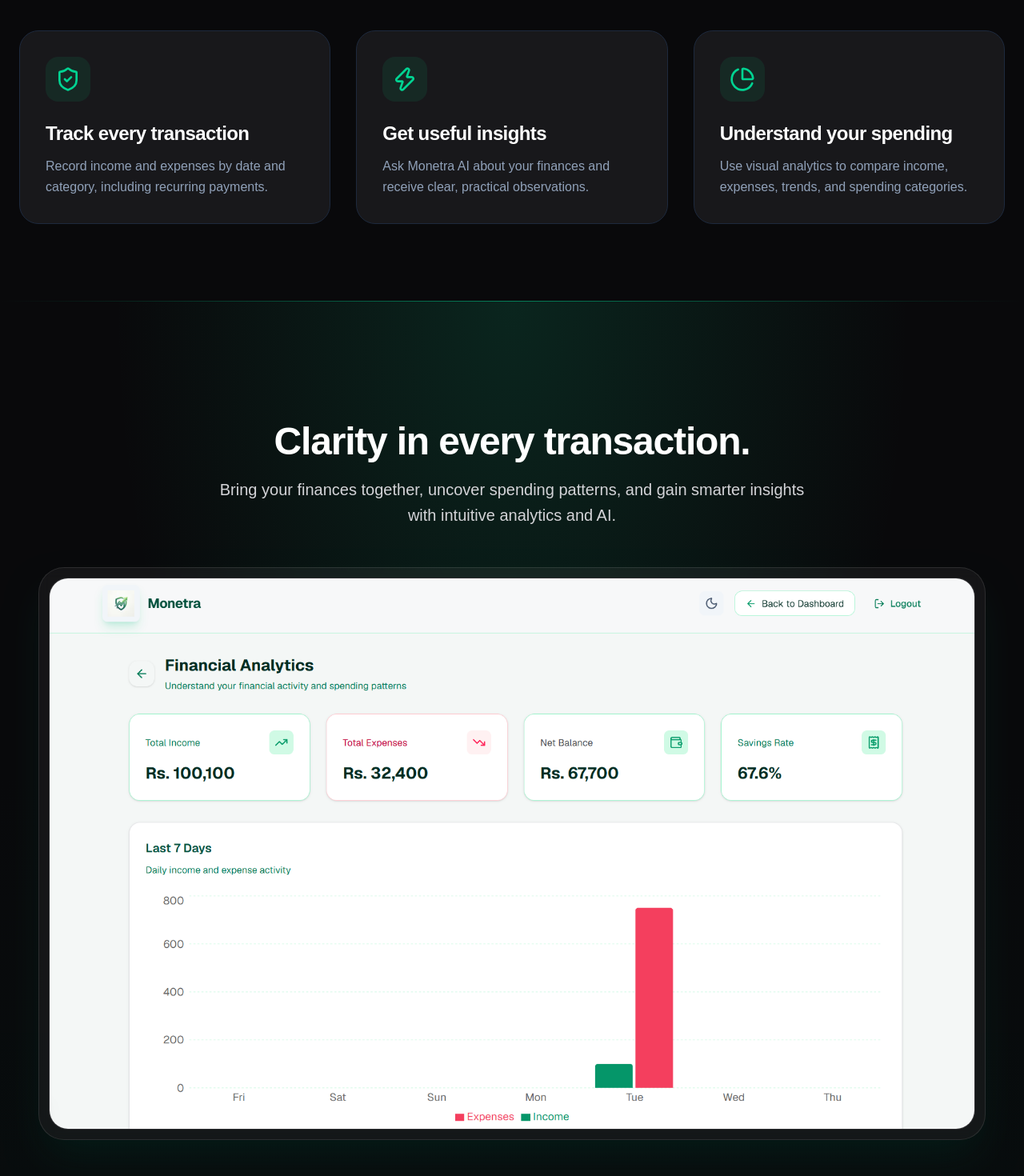
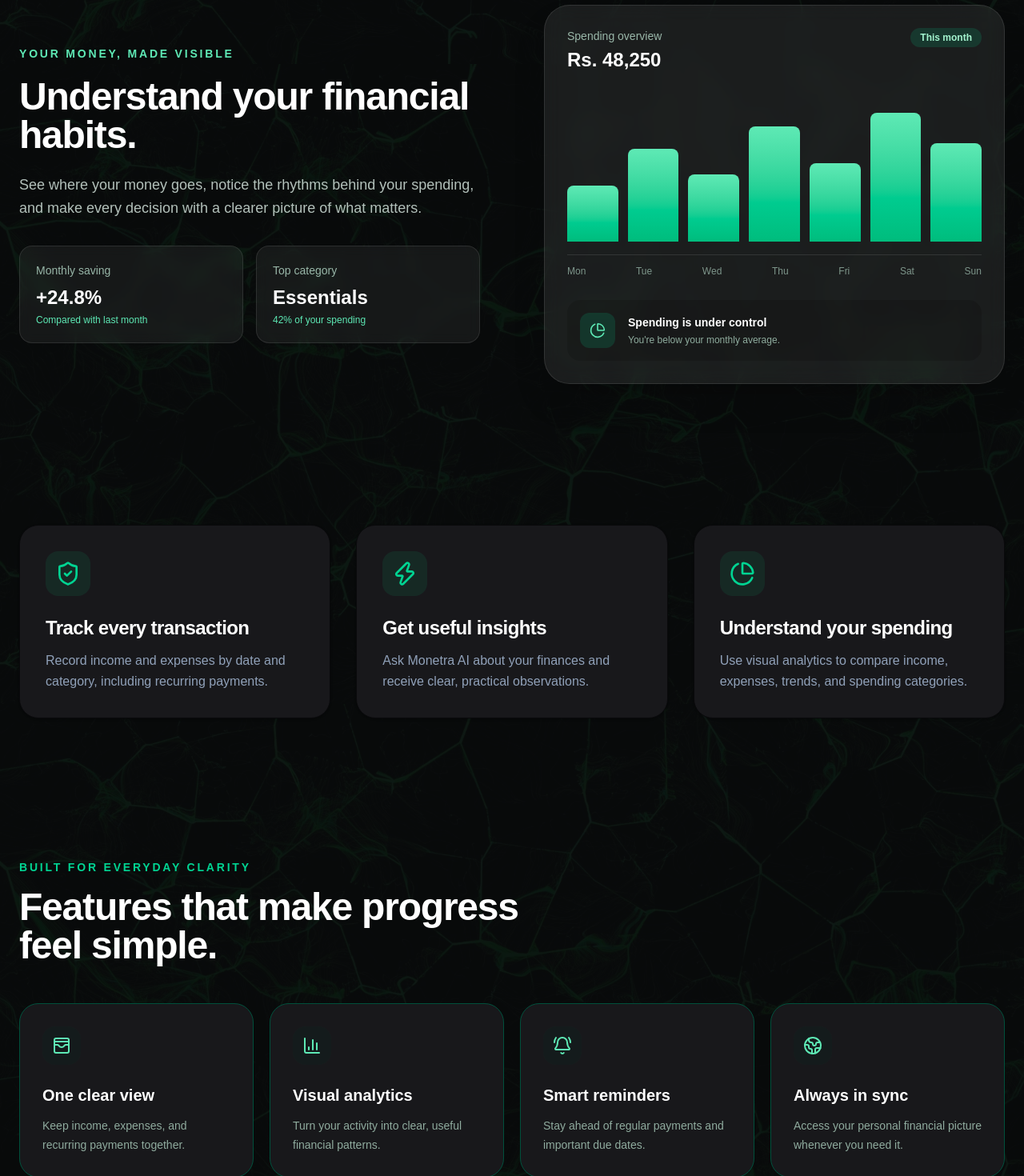
Before and after one commit to Chethiya-Bandara/Monetra, a Next.js app in the folder frontend/: page / in a window 1280 px wide. Shown: the part 720-2190 px from the top of the page at 80% size. Built offline with nearby package versions, Linux system fonts and the light colour scheme.

Commit message:
UI redesign

```diff
--- a/frontend/app/page.tsx
+++ b/frontend/app/page.tsx
@@ -10,6 +10,10 @@
   ShieldCheck,
   Zap,
   PieChart,
+  BarChart3,
+  BellRing,
+  Globe2,
+  WalletCards,
 } from "lucide-react";
 import Image from "next/image";
 
@@ -141,6 +145,74 @@
               },
             }
           );
+
+          gsap.fromTo(
+            ".habits-copy",
+            { autoAlpha: 0, x: -32 },
+            {
+              autoAlpha: 1,
+              x: 0,
+              duration: 0.75,
+              clearProps: "opacity,visibility,transform",
+              scrollTrigger: {
+                trigger: ".habits-section",
+                start: "top 75%",
+                once: true,
+              },
+            }
+          );
+
+          gsap.fromTo(
+            ".habits-chart",
+            { autoAlpha: 0, x: 32, scale: 0.96 },
+            {
+              autoAlpha: 1,
+              x: 0,
+              scale: 1,
+              duration: 0.85,
+              ease: "power3.out",
+              clearProps: "opacity,visibility,transform",
+              scrollTrigger: {
+                trigger: ".habits-section",
+                start: "top 75%",
+                once: true,
+              },
+            }
+          );
+
+          gsap.fromTo(
+            ".habit-bar",
+            { scaleY: 0 },
+            {
+              scaleY: 1,
+              transformOrigin: "bottom",
+              duration: 0.65,
+              stagger: 0.09,
+              ease: "power3.out",
+              scrollTrigger: {
+                trigger: ".habits-chart",
+                start: "top 82%",
+                once: true,
+              },
+            }
+          );
+
+          gsap.fromTo(
+            ".landing-detail-card",
+            { autoAlpha: 0, y: 22 },
+            {
+              autoAlpha: 1,
+              y: 0,
+              duration: 0.6,
+              stagger: 0.1,
+              clearProps: "opacity,visibility,transform",
+              scrollTrigger: {
+                trigger: ".landing-detail-features",
+                start: "top 80%",
+                once: true,
+              },
+            }
+          );
         }
       );
 
@@ -190,7 +262,7 @@
 
       <div className="relative z-10">
 
-        <section className="px-6 pt-40 pb-32 text-center max-w-5xl mx-auto">
+        <section className="px-6 pt-40 pb-24 text-center max-w-5xl mx-auto">
 
           <h1 ref={heroHeadingRef} className="text-4xl md:text-8xl font-extrabold text-white tracking-tighter mb-8 leading-[0.9] drop-shadow-lg">
             Track your money <br />
@@ -214,14 +286,119 @@
 
         </section>
 
+        <section className="habits-section overflow-hidden bg-white py-20 text-zinc-900 dark:bg-zinc-950/90 dark:text-white sm:py-24">
+          <div className="mx-auto grid max-w-7xl items-center gap-14 px-6 lg:grid-cols-2 lg:gap-20">
+            <div className="habits-copy max-w-xl">
+              <p className="text-sm font-semibold uppercase tracking-[0.2em] text-emerald-600 dark:text-emerald-300">
+                Your money, made visible
+              </p>
+
+              <h2 className="mt-5 text-4xl font-bold tracking-tight text-zinc-900 dark:text-white sm:text-5xl">
+                Understand your financial habits.
+              </h2>
+
+              <p className="mt-6 text-lg leading-relaxed text-zinc-600 dark:text-emerald-50/75">
+                See where your money goes, notice the rhythms behind your spending,
+                and make every decision with a clearer picture of what matters.
+              </p>
+
+              <div className="mt-8 grid gap-4 sm:grid-cols-2">
+                <div className="rounded-2xl border border-zinc-200 bg-zinc-50 p-5 backdrop-blur-sm dark:border-white/10 dark:bg-white/[0.06]">
+                  <p className="text-sm text-zinc-500 dark:text-emerald-100/70">
+                    Monthly saving
+                  </p>
+
+                  <p className="mt-2 text-2xl font-bold text-zinc-900 dark:text-white">
+                    +24.8%
+                  </p>
+
+                  <p className="mt-1 text-xs text-emerald-600 dark:text-emerald-300">
+                    Compared with last month
+                  </p>
+                </div>
+
+                <div className="rounded-2xl border border-zinc-200 bg-zinc-50 p-5 backdrop-blur-sm dark:border-white/10 dark:bg-white/[0.06]">
+                  <p className="text-sm text-zinc-500 dark:text-emerald-100/70">
+                    Top category
+                  </p>
+
+                  <p className="mt-2 text-2xl font-bold text-zinc-900 dark:text-white">
+                    Essentials
+                  </p>
+
+                  <p className="mt-1 text-xs text-emerald-600 dark:text-emerald-300">
+                    42% of your spending
+                  </p>
+                </div>
+              </div>
+            </div>
+
+            <div className="habits-chart rounded-[2rem] border border-zinc-200 bg-zinc-50 p-5 shadow-2xl shadow-zinc-200/60 backdrop-blur-md dark:border-white/10 dark:bg-white/[0.08] dark:shadow-black/20 sm:p-7">
+              <div className="flex items-start justify-between">
+                <div>
+                  <p className="text-sm text-zinc-500 dark:text-emerald-100/70">
+                    Spending overview
+                  </p>
+
+                  <p className="mt-1 text-2xl font-bold text-zinc-900 dark:text-white">
+                    Rs. 48,250
+                  </p>
+                </div>
+
+                <span className="rounded-full bg-emerald-100 px-3 py-1 text-xs font-semibold text-emerald-700 dark:bg-emerald-400/15 dark:text-emerald-200">
+                  This month
+                </span>
+              </div>
+
+              <div className="mt-9 flex h-48 items-end justify-between gap-3 border-b border-zinc-200 pb-4 dark:border-white/10">
+                {[40, 66, 48, 82, 56, 92, 70].map((height, index) => (
+                  <div key={index} className="flex h-full flex-1 items-end">
+                    <div
+                      className="habit-bar w-full rounded-t-lg bg-gradient-to-t from-emerald-500 to-emerald-300"
+                      style={{ height: `${height}%` }}
+                    />
+                  </div>
+                ))}
+              </div>
+
+              <div className="mt-3 flex justify-between text-xs text-zinc-400 dark:text-emerald-100/55">
+                <span>Mon</span>
+                <span>Tue</span>
+                <span>Wed</span>
+                <span>Thu</span>
+                <span>Fri</span>
+                <span>Sat</span>
+                <span>Sun</span>
+              </div>
+
+              <div className="mt-7 flex items-center gap-4 rounded-2xl bg-zinc-100 p-4 dark:bg-black/15">
+                <div className="flex h-11 w-11 items-center justify-center rounded-xl bg-emerald-100 text-emerald-600 dark:bg-emerald-400/15 dark:text-emerald-300">
+                  <PieChart className="h-5 w-5" />
+                </div>
+
+                <div>
+                  <p className="text-sm font-semibold text-zinc-900 dark:text-white">
+                    Spending is under control
+                  </p>
+
+                  <p className="mt-1 text-xs text-zinc-500 dark:text-emerald-100/65">
+                    You&apos;re below your monthly average.
+                  </p>
+                </div>
+              </div>
+            </div>
+          </div>
+        </section>
+
+
         {/* Features */}
-        <section ref={featuresRef} className="bg-white dark:bg-zinc-950">
-          <div className="max-w-7xl mx-auto px-6 py-24">
+        <section ref={featuresRef} className="bg-white dark:bg-zinc-950/90">
+          <div className="max-w-7xl mx-auto px-6 py-20">
             <div className="grid grid-cols-1 md:grid-cols-3 gap-8">
               {features.map((feature, i) => (
                 <div
                   key={i}
-                  className="landing-feature-card p-8 rounded-3xl bg-slate-50 dark:bg-zinc-900 border border-emerald-200 dark:border-slate-800"
+                  className="landing-feature-card p-8 rounded-3xl bg-white dark:bg-zinc-900 border border-white dark:border-zinc-950 shadow-sm"
                 >
 
                   <div className="bg-emerald-50 dark:bg-emerald-500/10 w-14 h-14 rounded-2xl flex items-center justify-center text-emerald-600 dark:text-emerald-400 mb-6">
@@ -243,28 +420,30 @@
           </div>
         </section>
 
-        <section className="relative isolate overflow-hidden bg-white py-24 sm:py-32 dark:bg-zinc-950">
-          <div
-            className="
-              absolute inset-0 -z-10
-              bg-[radial-gradient(ellipse_at_top,_rgba(16,185,129,0.18),_rgba(236,253,245,0.45)_35%,_transparent_70%)]
-              dark:bg-[radial-gradient(ellipse_at_top,_rgba(16,185,129,0.16),_transparent_55%)]
-            "
-          />
-          <div
-            className="
-              absolute inset-x-0 bottom-0 -z-10 h-1/2
-              bg-gradient-to-t from-emerald-50/70 to-transparent
-              dark:from-emerald-950/10
-            "
-          />
-          <div
-            className="
-              absolute inset-x-0 top-0 -z-10 h-px
-              bg-gradient-to-r from-transparent via-emerald-500/40 to-transparent
-              dark:via-emerald-400/50
-            "
-          />
+        <section className="landing-detail-features bg-white py-20 dark:bg-zinc-950/90 sm:py-24">
+          <div className="mx-auto max-w-7xl px-6">
+            <div className="max-w-2xl">
+              <p className="text-sm font-semibold uppercase tracking-[0.2em] text-emerald-700 dark:text-emerald-400">Built for everyday clarity</p>
+              <h2 className="mt-4 text-4xl font-bold tracking-tight text-emerald-950 dark:text-white sm:text-5xl">Features that make progress feel simple.</h2>
+            </div>
+            <div className="mt-12 grid gap-5 md:grid-cols-2 lg:grid-cols-4">
+              {[
+                { icon: <WalletCards className="h-6 w-6" />, title: "One clear view", description: "Keep income, expenses, and recurring payments together." },
+                { icon: <BarChart3 className="h-6 w-6" />, title: "Visual analytics", description: "Turn your activity into clear, useful financial patterns." },
+                { icon: <BellRing className="h-6 w-6" />, title: "Smart reminders", description: "Stay ahead of regular payments and important due dates." },
+                { icon: <Globe2 className="h-6 w-6" />, title: "Always in sync", description: "Access your personal financial picture whenever you need it." },
+              ].map((feature) => (
+                <div key={feature.title} className="landing-detail-card rounded-3xl border border-white bg-white p-7 transition-transform duration-300 dark:border-emerald-900 dark:bg-zinc-900">
+                  <div className="flex h-12 w-12 items-center justify-center rounded-2xl bg-emerald-100 text-emerald-700 dark:bg-emerald-950/15 dark:text-emerald-300">{feature.icon}</div>
+                  <h3 className="mt-6 text-xl font-bold text-emerald-950 dark:text-white">{feature.title}</h3>
+                  <p className="mt-3 text-sm leading-6 text-emerald-800/70 dark:text-emerald-100/65">{feature.description}</p>
+                </div>
+              ))}
+            </div>
+          </div>
+        </section>
+
+        <section className="relative isolate overflow-hidden bg-white py-20 sm:py-24 dark:bg-zinc-950/90">
 
           <div className="mx-auto flex w-full max-w-7xl flex-col items-center px-4 md:px-8 lg:px-12">
             <div className="mb-12 max-w-3xl text-center">
```
Also changed, not shown: frontend/app/(protected)/dashboard/charts/page.tsx (+30 -83 lines), frontend/app/(protected)/dashboard/page.tsx (+13 -14 lines).
